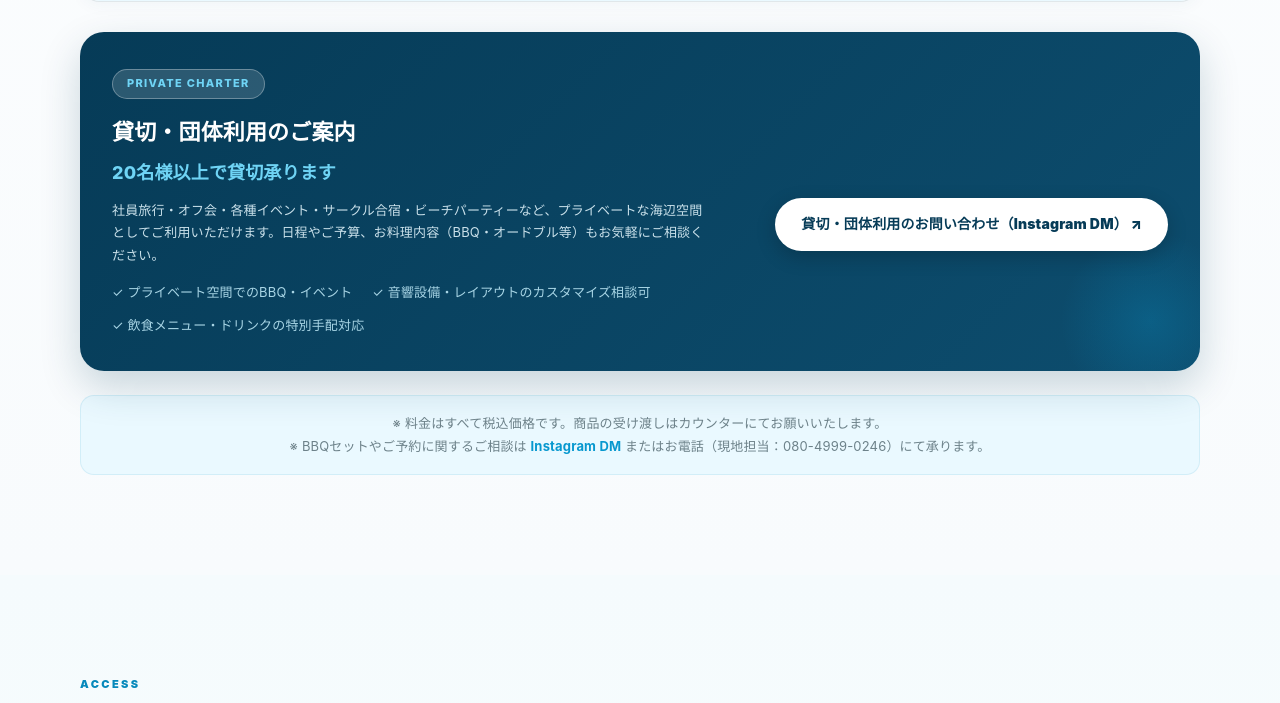
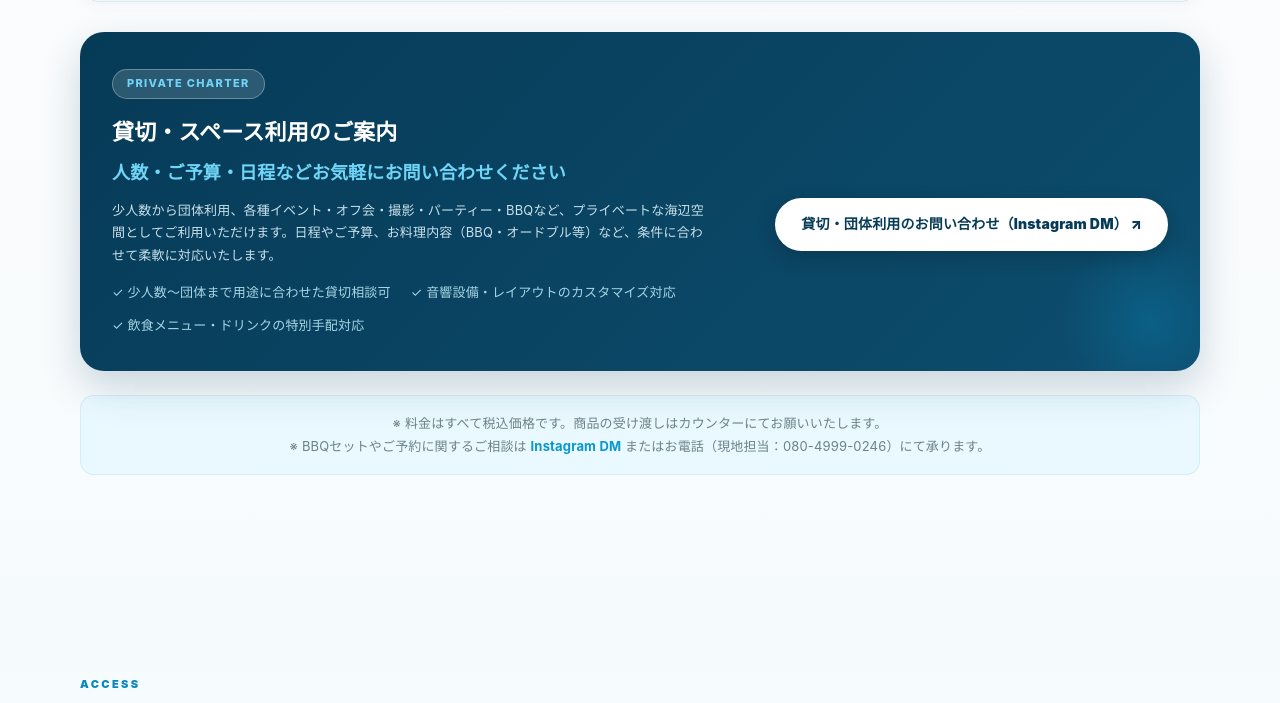
Before and after one commit to fc-mano/GoGoUmi_paradise_LP, a plain HTML site: page index.html in a window 1280 px wide. Shown: the part 7680-8383 px from the top of the page. Drawn offline with Linux system fonts and the light colour scheme.

Commit message:
fix: 貸切案内から人数の縛りを削除し問い合わせ・相談ベースの表記に更新

```diff
--- a/app.js
+++ b/app.js
@@ -104,8 +104,9 @@ function renderPriceSection() {
     const charterFeaturesHtml = (cfg.charter.features || [])
       .map(f => `<li>✓ ${escapeHtml(f)}</li>`)
       .join('');
-    const minGuestsNum = escapeHtml(String(cfg.charter.minGuests));
-    const charterLeadText = `${minGuestsNum}${escapeHtml(cfg.charter.lead)}`;
+    const charterLeadText = cfg.charter.lead
+      ? escapeHtml(cfg.charter.lead)
+      : `${escapeHtml(String(cfg.charter.minGuests || ''))}名様以上で貸切承ります`;
     const contactUrl = cfg.charter.contactUrl || "https://www.instagram.com/gogoumi_paradise";
 
     charterHtml = `
--- a/index.html
+++ b/index.html
@@ -139,7 +139,7 @@
         "name": "貸切や団体利用、イベント開催は可能ですか？",
         "acceptedAnswer": {
           "@type": "Answer",
-          "text": "はい、団体様での施設貸切や、ビーチイベント（ヨガ・音楽・撮影・ワークショップ・オフ会等）の開催を大歓迎しております。日程、ご予算、特別メニューのご要望など、お気軽にInstagram DMまたはお電話（080-4999-0246）にてご相談ください。"
+          "text": "はい、少人数から団体様まで施設貸切や、ビーチイベント（ヨガ・音楽・撮影・ワークショップ・オフ会等）の開催を大歓迎しております。日程、ご予算、特別メニューのご要望など、お気軽にInstagram DMまたはお電話（080-4999-0246）にてご相談ください。"
         }
       }
     ]
@@ -443,7 +443,7 @@
             </button>
             <div class="faq-a">
               <div class="faq-a-inner">
-                はい、団体様での施設貸切や、ビーチイベント（ヨガ・音楽・撮影・ワークショップ・オフ会等）の開催を大歓迎しております。日程、ご予算、特別メニューのご要望など、お気軽に<a
+                はい、少人数から団体様まで施設貸切や、ビーチイベント（ヨガ・音楽・撮影・ワークショップ・オフ会等）の開催を大歓迎しております。日程、ご予算、特別メニューのご要望など、お気軽に<a
                   href="https://www.instagram.com/gogoumi_paradise" target="_blank" rel="noopener noreferrer"
                   class="link-highlight">Instagram DM</a>またはお電話（<a href="tel:08049990246"
                   class="link-highlight">080-4999-0246</a>）にてご相談ください。</div>
--- a/prices.js
+++ b/prices.js
@@ -138,14 +138,14 @@ const PRICE_CONFIG = {
   // 6. 貸切・団体利用（人数は minGuests を変更するだけで反映されます）
   // ----------------------------------------------------------------------------
   charter: {
-    minGuests: 20, // 貸切可能人数（ここを変更するだけでサイト上の表記が変わります）
+    minGuests: 1, // 互換性維持用数値
     badge: "PRIVATE CHARTER",
-    title: "貸切・団体利用のご案内",
-    lead: "名様以上で貸切承ります",
-    desc: "社員旅行・オフ会・各種イベント・サークル合宿・ビーチパーティーなど、プライベートな海辺空間としてご利用いただけます。日程やご予算、お料理内容（BBQ・オードブル等）もお気軽にご相談ください。",
+    title: "貸切・スペース利用のご案内",
+    lead: "人数・ご予算・日程などお気軽にお問い合わせください",
+    desc: "少人数から団体利用、各種イベント・オフ会・撮影・パーティー・BBQなど、プライベートな海辺空間としてご利用いただけます。日程やご予算、お料理内容（BBQ・オードブル等）など、条件に合わせて柔軟に対応いたします。",
     features: [
-      "プライベート空間でのBBQ・イベント",
-      "音響設備・レイアウトのカスタマイズ相談可",
+      "少人数〜団体まで用途に合わせた貸切相談可",
+      "音響設備・レイアウトのカスタマイズ対応",
       "飲食メニュー・ドリンクの特別手配対応"
     ],
     contactText: "貸切・団体利用のお問い合わせ（Instagram DM） ↗",
```
